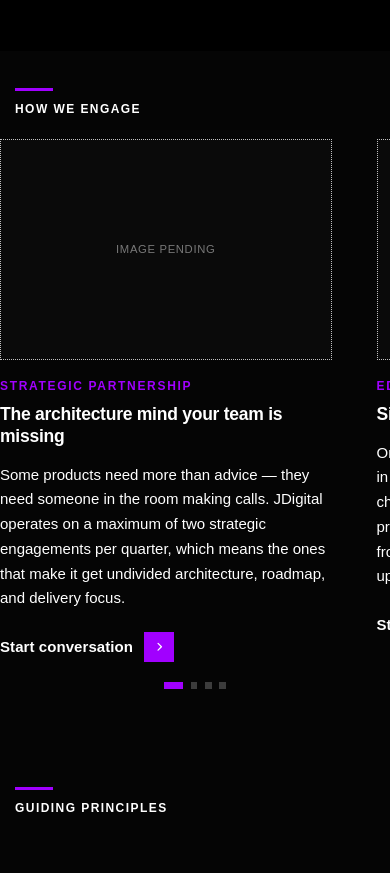
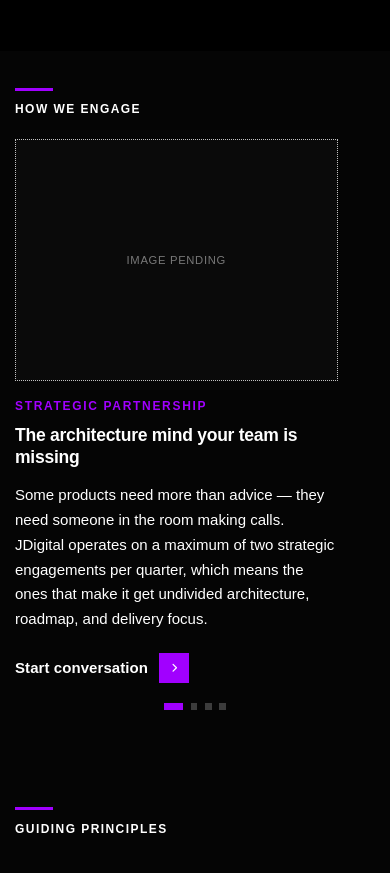
Before and after one commit to jdsaire/frontend_c3_portfolio, a plain HTML site: page index.html in a window 390 px wide. Shown: the part 1460-2333 px from the top of the page. Drawn offline with Linux system fonts and the light colour scheme.

Commit message:
fix: services mobile — drop bleed, use natural section gutter + 4:3 image
Replace unreliable scroll container padding approach with natural section
gutter. Remove negative margins and bleed; carousel now lives inside
.section__inner's existing padding: 0 var(--gutter). Cards at
calc(100% - 2.5rem) create right peek. Image aspect-ratio: 4/3 on mobile.

Co-Authored-By: Claude Sonnet 4.6 <noreply@anthropic.com>

```diff
--- a/assets/css/main.css
+++ b/assets/css/main.css
@@ -812,18 +812,14 @@ button.cta { background:none; border:none; font-family:var(--font-primary); }
 @media (max-width: 767px) {
   .section--services { padding: clamp(2.5rem, 8vw, 3.5rem) 0; }
 
-  /* Outer: allow carousel to bleed through gutter */
-  .section--services .services__carousel-outer { overflow: visible; }
-
-  /* Carousel becomes the scroll container — bleeds like About */
+  /* Scroll within natural section gutter — no bleed */
   .section--services .services__carousel {
     overflow-x: scroll;
+    overflow-y: hidden;
     scroll-snap-type: x mandatory;
     -webkit-overflow-scrolling: touch;
     scrollbar-width: none;
-    margin-right: calc(-1 * var(--gutter));
-    margin-left: calc(-1 * var(--gutter));
-    padding: 0 var(--gutter);
+    margin-right: 0;
   }
   .section--services .services__carousel::-webkit-scrollbar { display: none; }
 
@@ -833,10 +829,15 @@ button.cta { background:none; border:none; font-family:var(--font-primary); }
     transition: none;
   }
 
-  /* Each card: 85vw shows peek of next card */
+  /* Cards: leave ~2.5rem for peek of next card */
   .section--services .services__slide {
-    flex: 0 0 85vw;
+    flex: 0 0 calc(100% - 2.5rem);
     scroll-snap-align: start;
+  }
+
+  /* Image: 4:3 on mobile */
+  .section--services .services__image-slot {
+    aspect-ratio: 4 / 3;
   }
 
   .services__slide-inner {
```
